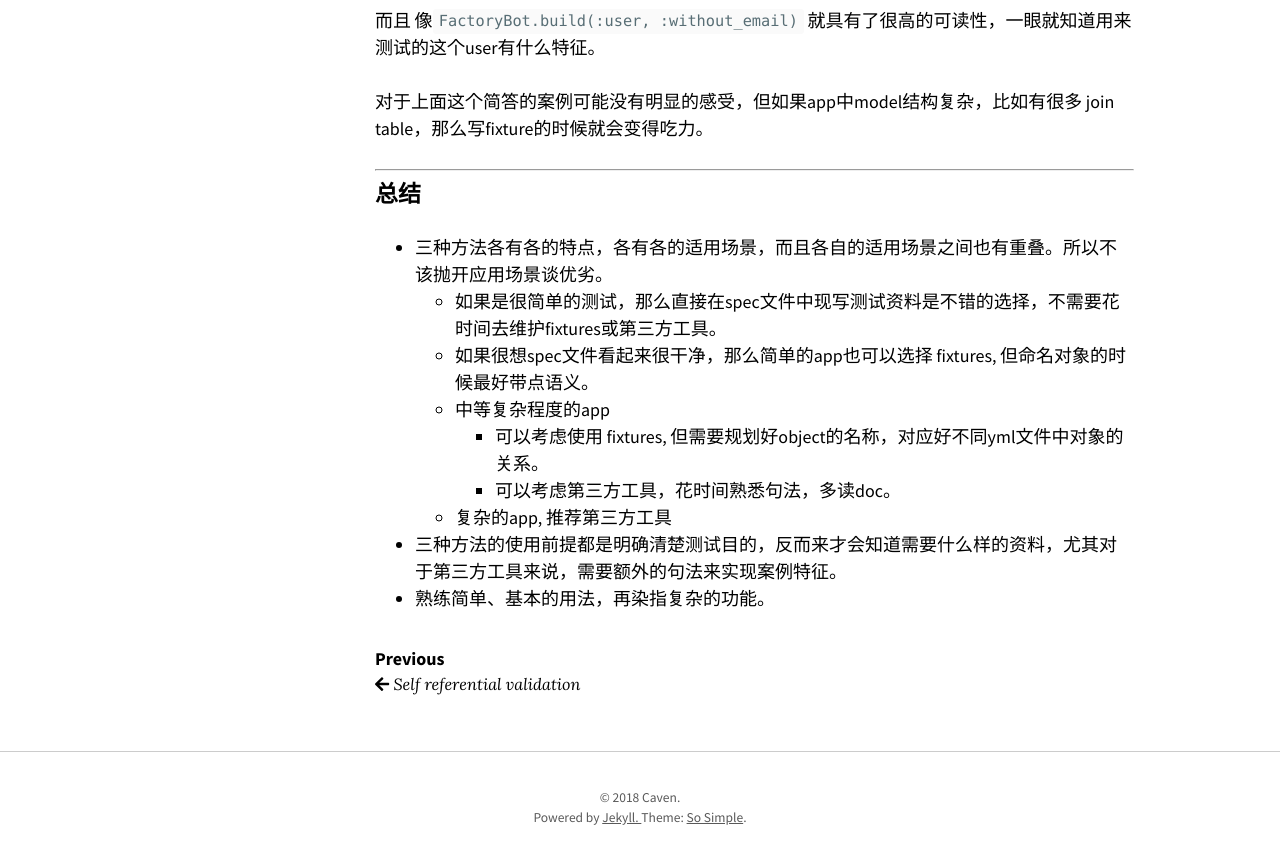
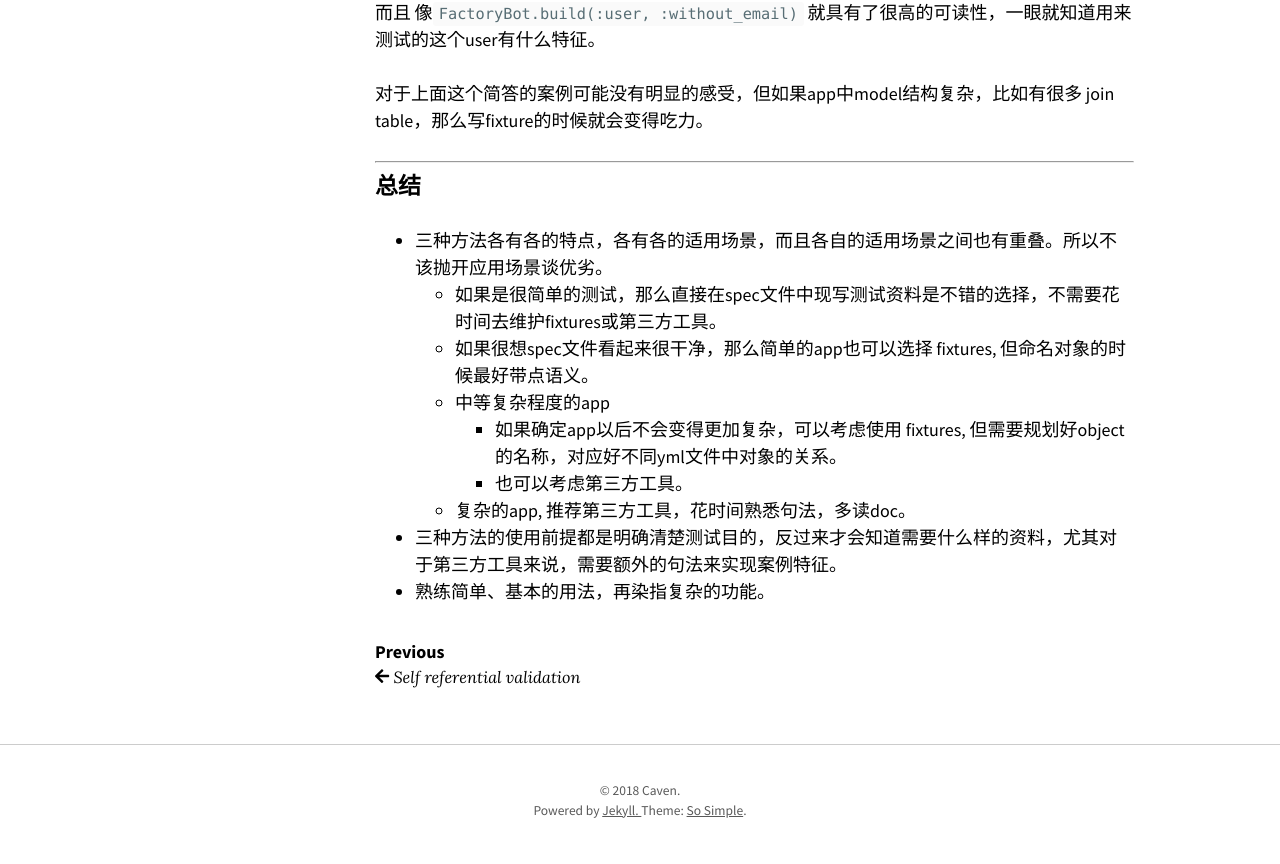
Before and after one commit to uidoyen/xullnn.github.io, a Jekyll site: the page built from _posts/2018-04-03-using-factory-girl-in-rspec.md, in a window 1280 px wide and 900 px high, scrolled down 5876 px. Shown: the top 864 px of the window. Built offline with Jekyll 4.4.1, drawn with Linux system fonts in a browser that asks for light colours; nearby versions of some CDN libraries; some of the changed text lies outside the part shown.

Commit message:
standard input

```diff
--- a/_posts/2018-04-03-using-factory-girl-in-rspec.md
+++ b/_posts/2018-04-03-using-factory-girl-in-rspec.md
@@ -40,7 +40,7 @@ end
 这是Rails自带的功能，通常会在测试文件夹中单独有个 `fixtures/` 目录，里面放很多 `yml` 文件，通常一个文件代表一个 model，里面写测试用的objects
 
 - 优点是，速度快，单个文件清晰易读，而且是Rails自带的，不会有引入第三方工具的额外配置。
-- 缺点是
+- 缺点是灵活性低，应对复杂model关系时需要花较多精力设计和维护。
 
 文件结构
 
@@ -232,8 +229,8 @@ factory_bot 提供的 `trait` 方法，可以基于一个标准的user object,
   - 如果是很简单的测试，那么直接在spec文件中现写测试资料是不错的选择，不需要花时间去维护fixtures或第三方工具。
   - 如果很想spec文件看起来很干净，那么简单的app也可以选择 fixtures, 但命名对象的时候最好带点语义。
   - 中等复杂程度的app
-    - 可以考虑使用 fixtures, 但需要规划好object的名称，对应好不同yml文件中对象的关系。
-    - 可以考虑第三方工具，花时间熟悉句法，多读doc。
-  - 复杂的app, 推荐第三方工具
-- 三种方法的使用前提都是明确清楚测试目的，反而来才会知道需要什么样的资料，尤其对于第三方工具来说，需要额外的句法来实现案例特征。
+    - 如果确定app以后不会变得更加复杂，可以考虑使用 fixtures, 但需要规划好object的名称，对应好不同yml文件中对象的关系。
+    - 也可以考虑第三方工具。
+  - 复杂的app, 推荐第三方工具，花时间熟悉句法，多读doc。
+- 三种方法的使用前提都是明确清楚测试目的，反过来才会知道需要什么样的资料，尤其对于第三方工具来说，需要额外的句法来实现案例特征。
 - 熟练简单、基本的用法，再染指复杂的功能。
```
Also changed, not shown: other parts of _posts/2018-04-03-using-factory-girl-in-rspec.md (+6 -9 lines).
